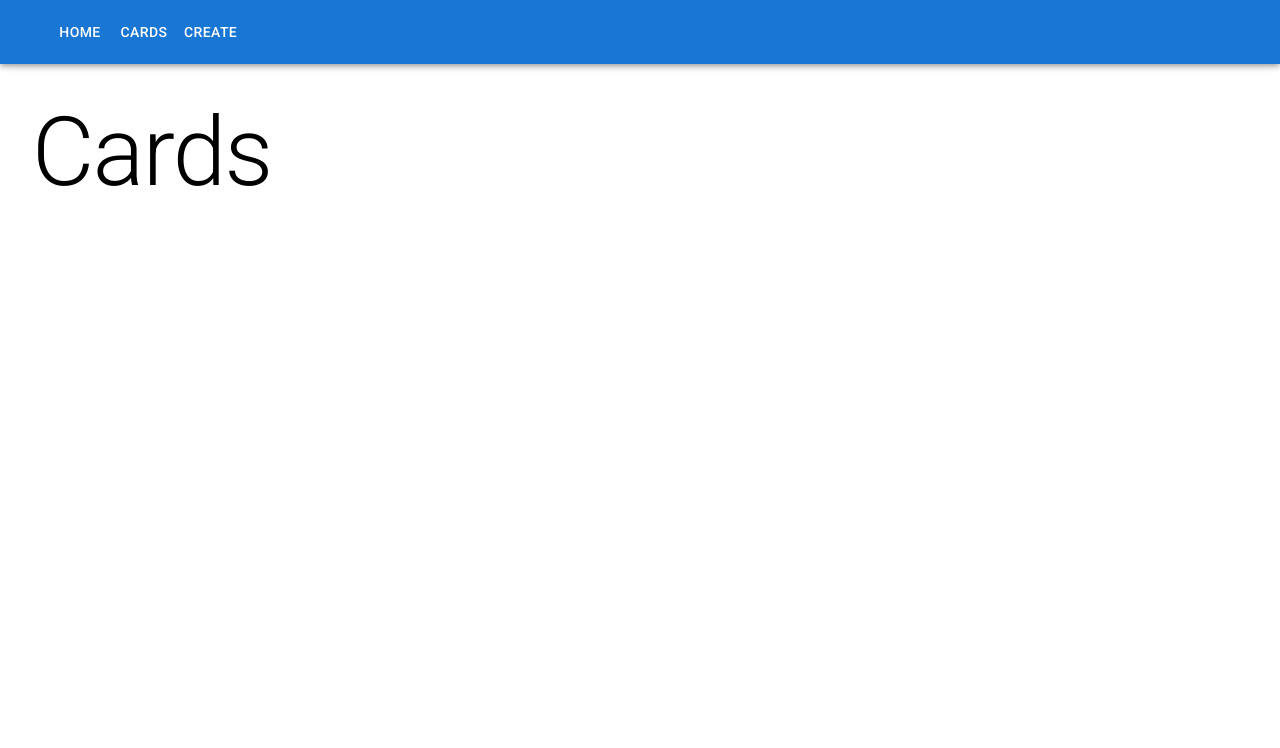
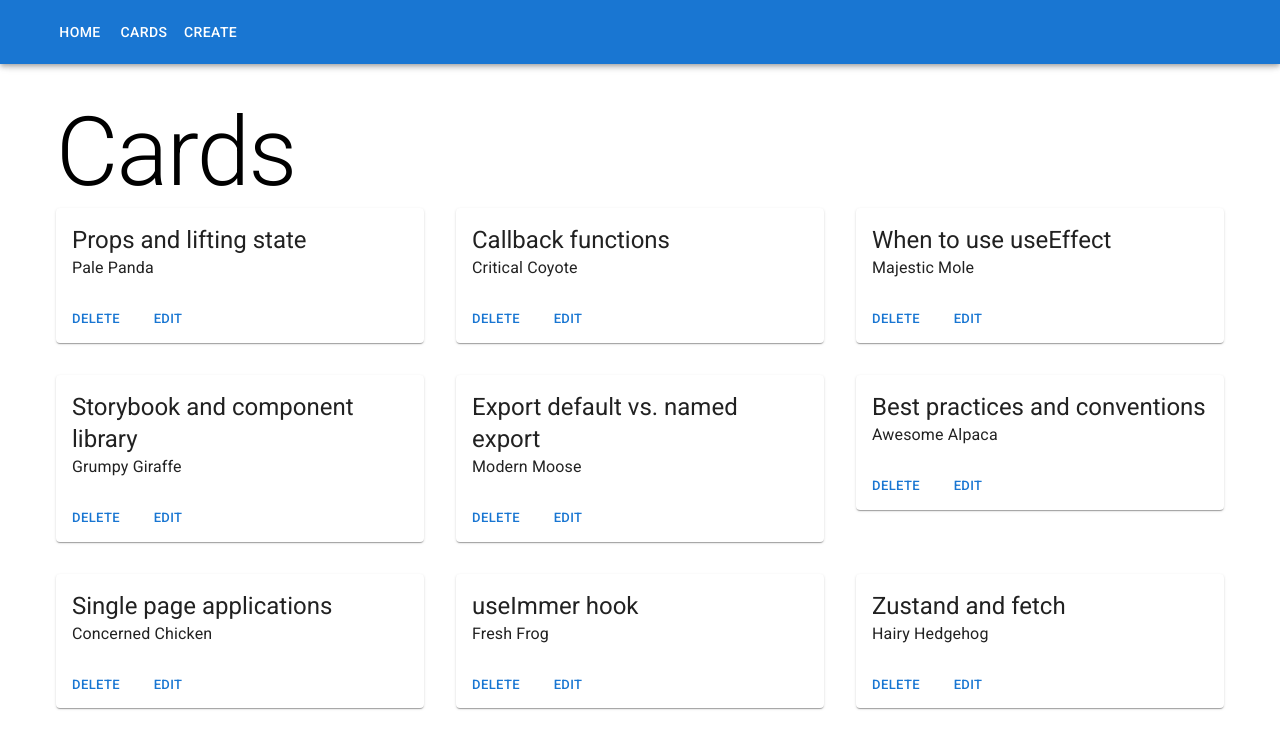
Before and after one commit to annamarika/my-lean-coffee-app, a Next.js app: page /cards in a window 1280 px wide. Shown: the top 748 px of the page. Built offline with nearby package versions, Linux system fonts and the light colour scheme.

Commit message:
Add cards

```diff
--- a/pages/cards.js
+++ b/pages/cards.js
@@ -1,5 +1,29 @@
-import { Typography } from "@mui/material";
+import { Container, Grid, Typography } from "@mui/material";
+import CardGrid from "../src/components/CardGrid";
+import { getCards } from "../src/services/get-cards";
 
-export default function Cards() {
-  return <Typography variant="h1">Cards</Typography>;
+export function getStaticProps() {
+  const cards = getCards();
+
+  return {
+    props: {
+      cards,
+    },
+  };
 }
+
+export default function Cards({ cards }) {
+  console.log(cards);
+  return (
+    <>
+      <Container maxWidth="xl">
+        <Grid container spacing={4}>
+          <Grid item xs={12}>
+            <Typography variant="h1">Cards</Typography>
+          </Grid>
+        </Grid>
+        <CardGrid cards={cards} />
+      </Container>
+    </>
+  );
+}
--- /dev/null
+++ b/src/components/Card.js
@@ -0,0 +1,107 @@
+import { useState } from "react";
+import {
+  Button,
+  Card as MuiCard,
+  CardActions,
+  CardContent,
+  TextField,
+  Typography,
+} from "@mui/material";
+
+export default function Card(props) {
+  const [isEditMode, setIsEditMode] = useState(false);
+
+  function enableEditMode() {
+    setIsEditMode(true);
+  }
+
+  function disableEditMode() {
+    setIsEditMode(false);
+  }
+
+  return (
+    <MuiCard>
+      {isEditMode ? (
+        <CardModeEdit {...props} onDisableEditMode={disableEditMode} />
+      ) : (
+        <CardModeShow {...props} onEnableEditMode={enableEditMode} />
+      )}
+    </MuiCard>
+  );
+}
+
+function CardModeShow({ id, content, name, onEnableEditMode }) {
+  return (
+    <>
+      <CardContent>
+        <Typography variant="h5" component="p">
+          {content}
+        </Typography>
+        <Typography>{name}</Typography>
+      </CardContent>
+      <CardActions>
+        <Button
+          size="small"
+          onClick={() => {
+            console.log("Delete card", id, content, name);
+          }}
+        >
+          Delete
+        </Button>
+        <Button size="small" onClick={onEnableEditMode}>
+          Edit
+        </Button>
+      </CardActions>
+    </>
+  );
+}
+
+function CardModeEdit({ id, content, name, onDisableEditMode }) {
+  const [nameValue, setNameValue] = useState(name);
+  const [contentValue, setContentValue] = useState(content);
+
+  function onFormSubmit(event) {
+    event.preventDefault();
+    console.log(nameValue, contentValue);
+    onDisableEditMode();
+  }
+
+  return (
+    <form onSubmit={onFormSubmit}>
+      <CardContent>
+        <TextField
+          name="content"
+          label="Content"
+          fullWidth
+          multiline
+          rows={2}
+          value={contentValue}
+          onChange={(event) => {
+            setContentValue(event.target.value);
+          }}
+          sx={{ marginBottom: 2 }}
+        />
+        <TextField
+          name="name"
+          label="Name"
+          fullWidth
+          value={nameValue}
+          onChange={(event) => {
+            setNameValue(event.target.value);
+          }}
+        />
+      </CardContent>
+      <CardActions>
+        <Button
+          type="submit"
+          size="small"
+          onClick={() => {
+            console.log("Delete card", id, content, name);
+          }}
+        >
+          Save
+        </Button>
+      </CardActions>
+    </form>
+  );
+}
--- /dev/null
+++ b/src/components/CardGrid.js
@@ -0,0 +1,14 @@
+import { Grid } from "@mui/material";
+import Card from "./Card";
+
+export default function CardGrid({ cards }) {
+  return (
+    <Grid container spacing={4}>
+      {cards.map((card) => (
+        <Grid item xs={4} key={card.id}>
+          <Card id={card.id} name={card.name} content={card.content} />
+        </Grid>
+      ))}
+    </Grid>
+  );
+}
--- /dev/null
+++ b/src/services/get-cards.js
@@ -0,0 +1,5 @@
+import data from "./static-cards.json";
+
+export const getCards = () => {
+  return data;
+};
--- /dev/null
+++ b/src/services/static-cards.json
@@ -0,0 +1,47 @@
+[
+  {
+    "id": "66FIlm5YBtTFqndyPlMGA",
+    "content": "Props and lifting state",
+    "name": "Pale Panda"
+  },
+  {
+    "id": "BnDYZAGVaU8MTPTkysvfU",
+    "content": "Callback functions",
+    "name": "Critical Coyote"
+  },
+  {
+    "id": "TUfMKV3g0KJPa5Qiq5boa",
+    "content": "When to use useEffect",
+    "name": "Majestic Mole"
+  },
+  {
+    "id": "i6b8es2cISprMyjgbg1lk",
+    "content": "Storybook and component library",
+    "name": "Grumpy Giraffe"
+  },
+  {
+    "id": "8jMQoM3rwheGryUGdTYkS",
+    "content": "Export default vs. named export",
+    "name": "Modern Moose"
+  },
+  {
+    "id": "jfZ85d_kDkqEmzvdZ25Nx",
+    "content": "Best practices and conventions",
+    "name": "Awesome Alpaca"
+  },
+  {
+    "id": "QHx9uNRvffME2qkUmPmdM",
+    "content": "Single page applications",
+    "name": "Concerned Chicken"
+  },
+  {
+    "id": "bMrcHIV9zyJeyf2sdijq_",
+    "content": "useImmer hook",
+    "name": "Fresh Frog"
+  },
+  {
+    "id": "6HW1op2QThpUiWXAD-MVK",
+    "content": "Zustand and fetch",
+    "name": "Hairy Hedgehog"
+  }
+]
```
Also changed, not shown: pages/create.js (+12 -2 lines).
